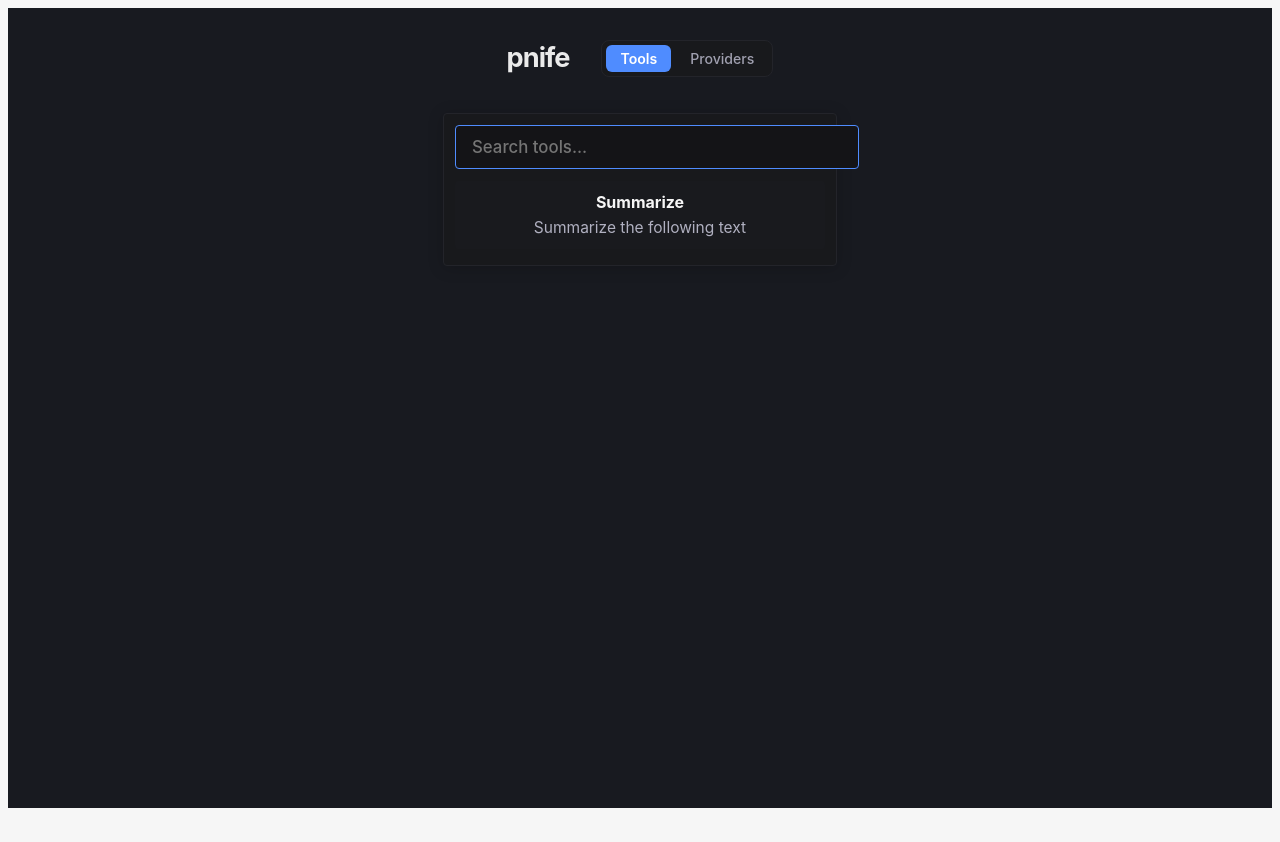
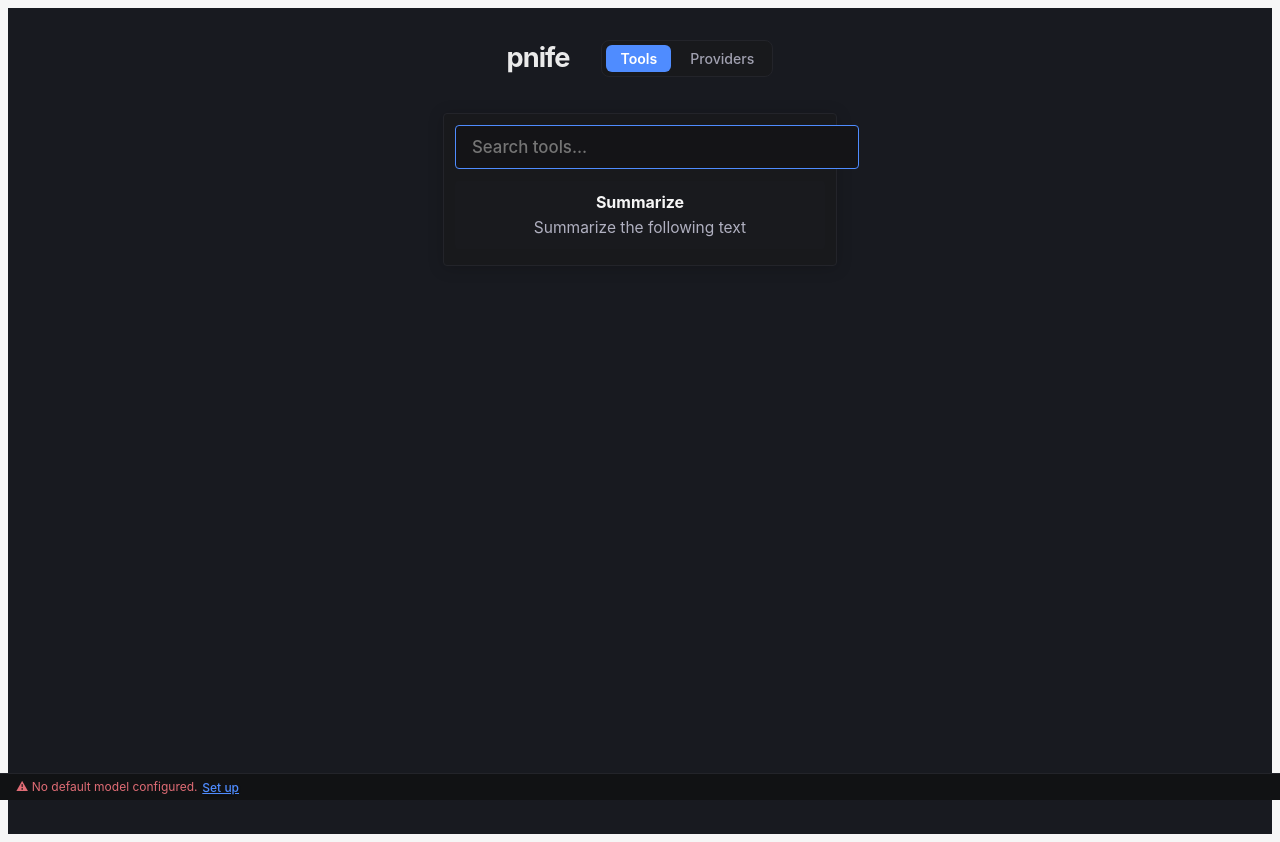
Before and after one commit to clairefro/pnife-tauri, a React (Vite) app: page / in a window 1280 px wide. Before the commit the page ends 816 px from the top, so only its background shows below. Built offline with nearby package versions, Linux system fonts and the light colour scheme.

Commit message:
default model status bar

```diff
--- a/src/App.css
+++ b/src/App.css
@@ -37,6 +37,7 @@
 .container {
   margin: 0;
   min-height: 100vh;
+  padding-bottom: 26px; /* room for fixed status bar */
   display: flex;
   flex-direction: column;
   align-items: center;
@@ -94,6 +95,48 @@
   background: var(--color-accent);
   color: #fff;
   font-weight: 600;
+}
+
+/* ── Status bar ──────────────────────────────────────── */
+
+.status-bar {
+  position: fixed;
+  bottom: 0;
+  left: 0;
+  right: 0;
+  height: 26px;
+  background: #111214;
+  border-top: 1px solid #23242a;
+  display: flex;
+  align-items: center;
+  padding: 0 1rem;
+  z-index: 100;
+}
+
+.status-default {
+  font-size: 0.75rem;
+  color: #666878;
+  font-family: monospace;
+  letter-spacing: 0.01em;
+}
+
+.status-no-default {
+  font-size: 0.75rem;
+  color: #e06c75;
+  display: flex;
+  align-items: center;
+  gap: 0.4em;
+}
+
+.status-link {
+  background: none;
+  border: none;
+  padding: 0;
+  color: var(--color-accent);
+  font-size: 0.75rem;
+  cursor: pointer;
+  text-decoration: underline;
+  font-family: inherit;
 }
 
 .tool-details {
--- a/src/App.tsx
+++ b/src/App.tsx
@@ -1,13 +1,47 @@
-import { useState } from "react";
+import { useState, useEffect } from "react";
+import { invoke } from "@tauri-apps/api/core";
 import CommandPalette, { Tool } from "./CommandPalette";
-import ProvidersPanel from "./ProvidersPanel";
+import ProvidersPanel, { DefaultSelection } from "./ProvidersPanel";
 import "./App.css";
 
 type Tab = "tools" | "providers";
 
+function StatusBar({
+  defaultSelection,
+  onSetUpClick,
+}: {
+  defaultSelection: DefaultSelection | null;
+  onSetUpClick: () => void;
+}) {
+  return (
+    <div className="status-bar">
+      {defaultSelection ? (
+        <span className="status-default">
+          Default: {defaultSelection.provider_id} / {defaultSelection.model_id}
+        </span>
+      ) : (
+        <span className="status-no-default">
+          ⚠ No default model configured.{" "}
+          <button className="status-link" onClick={onSetUpClick}>
+            Set up
+          </button>
+        </span>
+      )}
+    </div>
+  );
+}
+
 function App() {
   const [tab, setTab] = useState<Tab>("tools");
   const [selectedTool, setSelectedTool] = useState<Tool | null>(null);
+  const [defaultSelection, setDefaultSelection] =
+    useState<DefaultSelection | null>(null);
+
+  useEffect(() => {
+    invoke<DefaultSelection | null>("get_default_provider_model")
+      .then(setDefaultSelection)
+      .catch(console.error);
+  }, []);
 
   return (
     <main className="container">
@@ -42,7 +76,17 @@ function App() {
         </>
       )}
 
-      {tab === "providers" && <ProvidersPanel />}
+      {tab === "providers" && (
+        <ProvidersPanel
+          defaultSelection={defaultSelection}
+          onDefaultSelectionChange={setDefaultSelection}
+        />
+      )}
+
+      <StatusBar
+        defaultSelection={defaultSelection}
+        onSetUpClick={() => setTab("providers")}
+      />
     </main>
   );
 }
--- a/src/ProvidersPanel.tsx
+++ b/src/ProvidersPanel.tsx
@@ -25,7 +25,7 @@ interface ModelConfig {
   is_default: boolean;
 }
 
-interface DefaultSelection {
+export interface DefaultSelection {
   provider_id: string;
   model_id: string;
 }
@@ -171,11 +171,17 @@ const BLANK_MODEL_FORM: ModelForm = {
 
 // ── Main component ────────────────────────────────────────────────────────────
 
-export default function ProvidersPanel() {
+interface ProvidersPanelProps {
+  defaultSelection: DefaultSelection | null;
+  onDefaultSelectionChange: (sel: DefaultSelection | null) => void;
+}
+
+export default function ProvidersPanel({
+  defaultSelection,
+  onDefaultSelectionChange,
+}: ProvidersPanelProps) {
   const [providers, setProviders] = useState<ProviderConfig[]>([]);
   const [models, setModels] = useState<Record<string, ModelConfig[]>>({});
-  const [defaultSelection, setDefaultSelection] =
-    useState<DefaultSelection | null>(null);
   const [apiKeyStatuses, setApiKeyStatuses] = useState<
     Record<string, boolean | null>
   >({});
@@ -257,6 +263,7 @@ export default function ProvidersPanel() {
           ]
         : list;
       setProviders(sorted);
+      onDefaultSelectionChange(sel);
       // Test API key status for each
       const statuses: Record<string, boolean | null> = {};
       await Promise.all(
@@ -287,21 +294,9 @@ export default function ProvidersPanel() {
     }
   }, []);
 
-  const loadDefaultSelection = useCallback(async () => {
-    try {
-      const sel = await invoke<DefaultSelection | null>(
-        "get_default_provider_model",
-      );
-      setDefaultSelection(sel);
-    } catch (e) {
-      console.error("Failed to load default selection:", e);
-    }
-  }, []);
-
   useEffect(() => {
     loadProviders();
-    loadDefaultSelection();
-  }, [loadProviders, loadDefaultSelection]);
+  }, [loadProviders]);
 
   // ── Set default provider+model ──────────────────────────────────────────────
 
@@ -312,10 +307,13 @@ export default function ProvidersPanel() {
     try {
       if (isCurrent) {
         await invoke("clear_default_provider_model");
-        setDefaultSelection(null);
+        onDefaultSelectionChange(null);
       } else {
         await invoke("set_default_provider_model", { providerId, modelId });
-        setDefaultSelection({ provider_id: providerId, model_id: modelId });
+        onDefaultSelectionChange({
+          provider_id: providerId,
+          model_id: modelId,
+        });
       }
     } catch (e) {
       console.error("Failed to set default:", e);
@@ -392,7 +390,7 @@ export default function ProvidersPanel() {
       await invoke("delete_provider", { providerId });
       if (defaultSelection?.provider_id === providerId) {
         await invoke("clear_default_provider_model");
-        setDefaultSelection(null);
+        onDefaultSelectionChange(null);
       }
       await loadProviders();
       setModels((prev) => {
```
